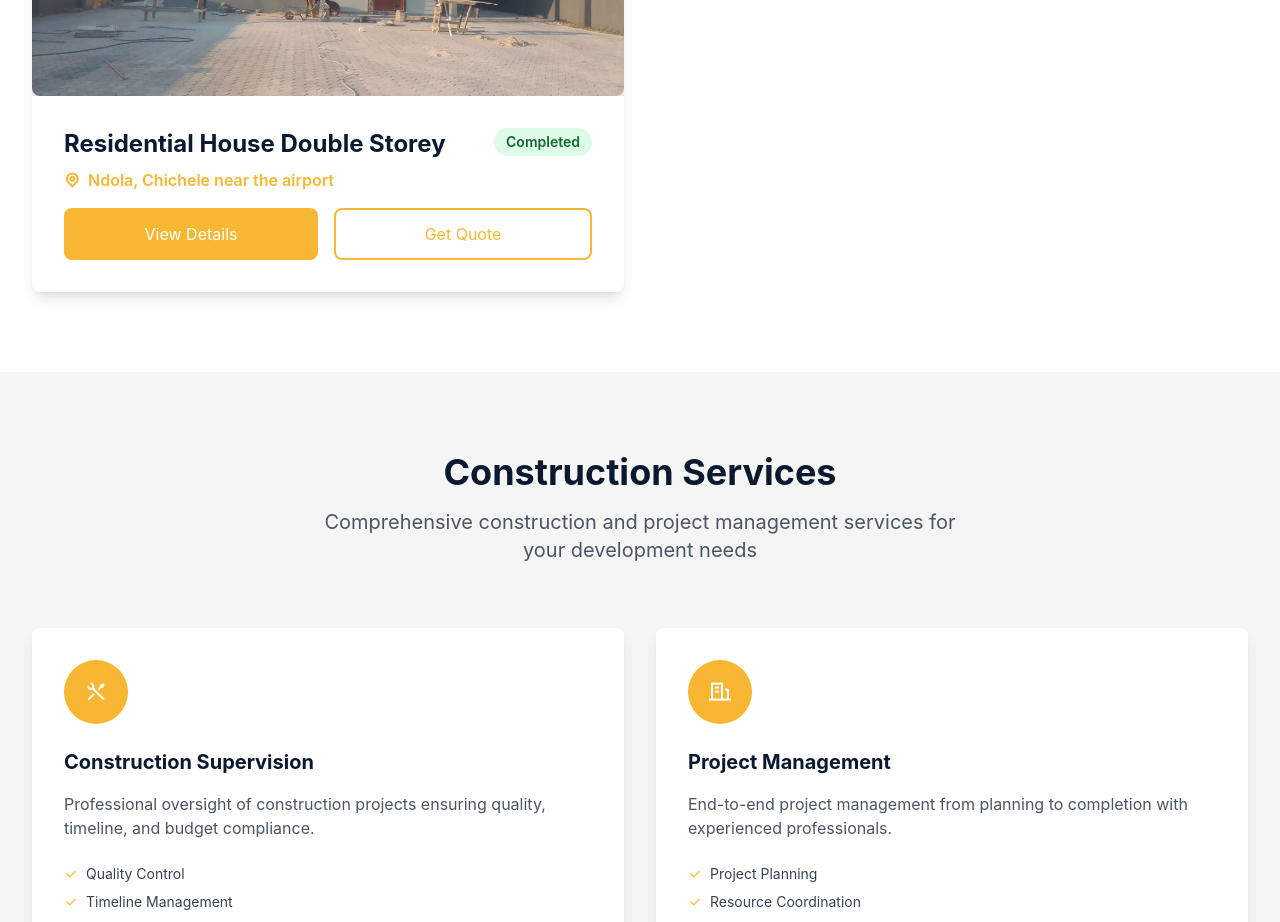
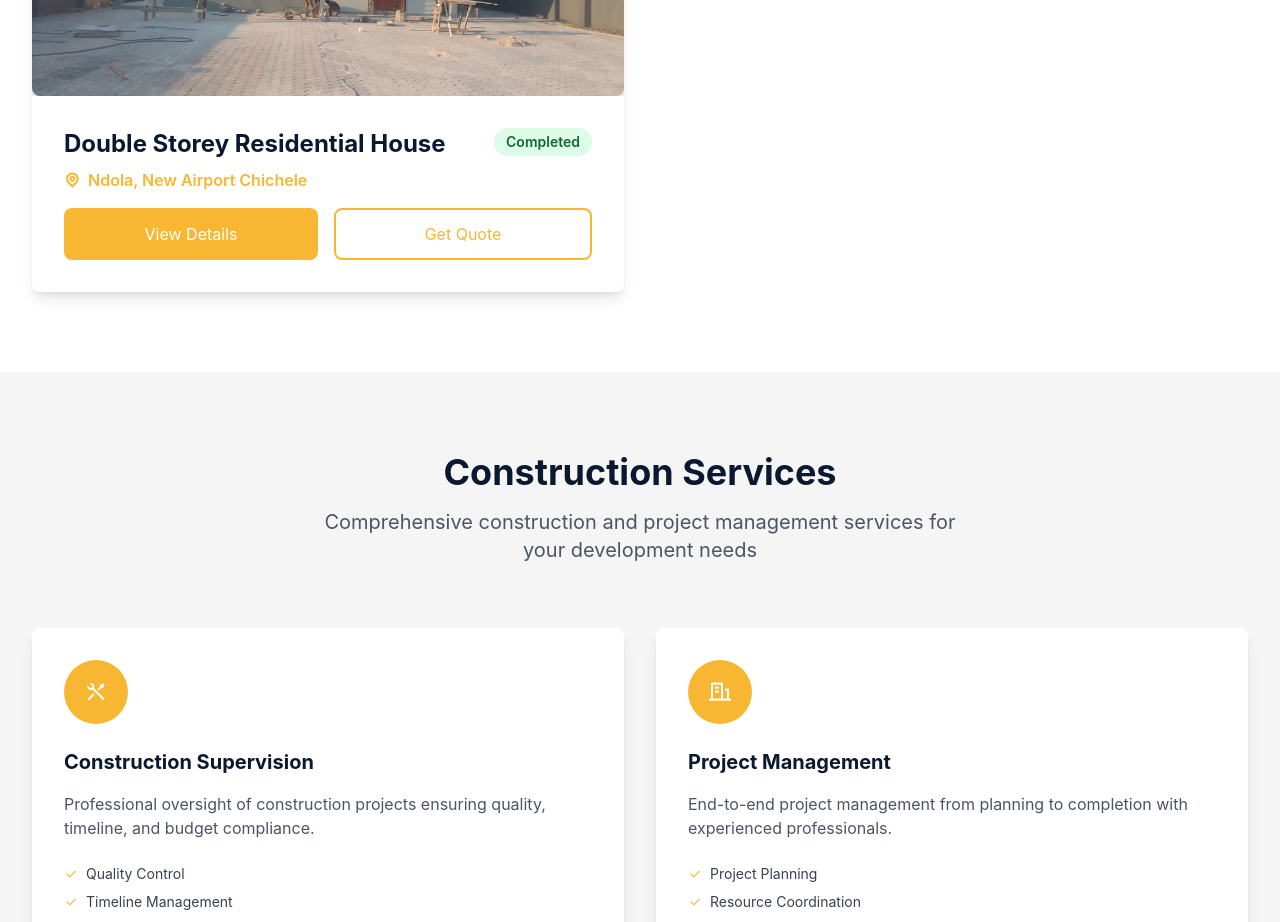
Before and after one commit to Wazanyirenda/real-estate-site, a Next.js app: page /construction in a window 1280 px wide. Shown: the part 800-1722 px from the top of the page. Built offline with nearby package versions, Linux system fonts and the light colour scheme.

Commit message:
added new copy construction

```diff
--- a/app/construction/ProjectsGrid.tsx
+++ b/app/construction/ProjectsGrid.tsx
@@ -14,8 +14,8 @@ export default function ProjectsGrid() {
   const projects = [
     {
       id: 'residential-double-storey',
-      title: 'Residential House Double Storey',
-      location: 'Ndola, Chichele near the airport',
+      title: 'Double Storey Residential House',
+      location: 'Ndola, New Airport Chichele',
       status: 'Completed',
       description: 'A modern double storey residential house featuring contemporary design, premium finishes, and spacious living areas.',
       images,
```
